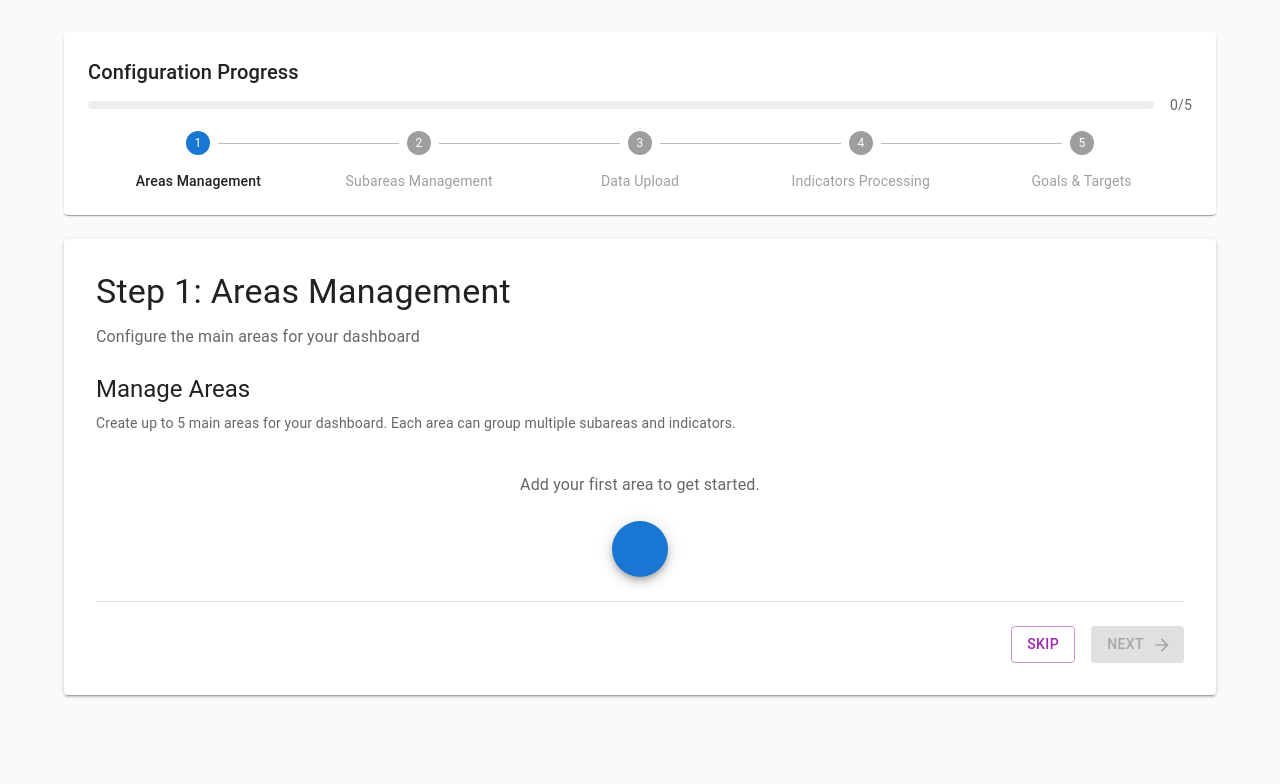
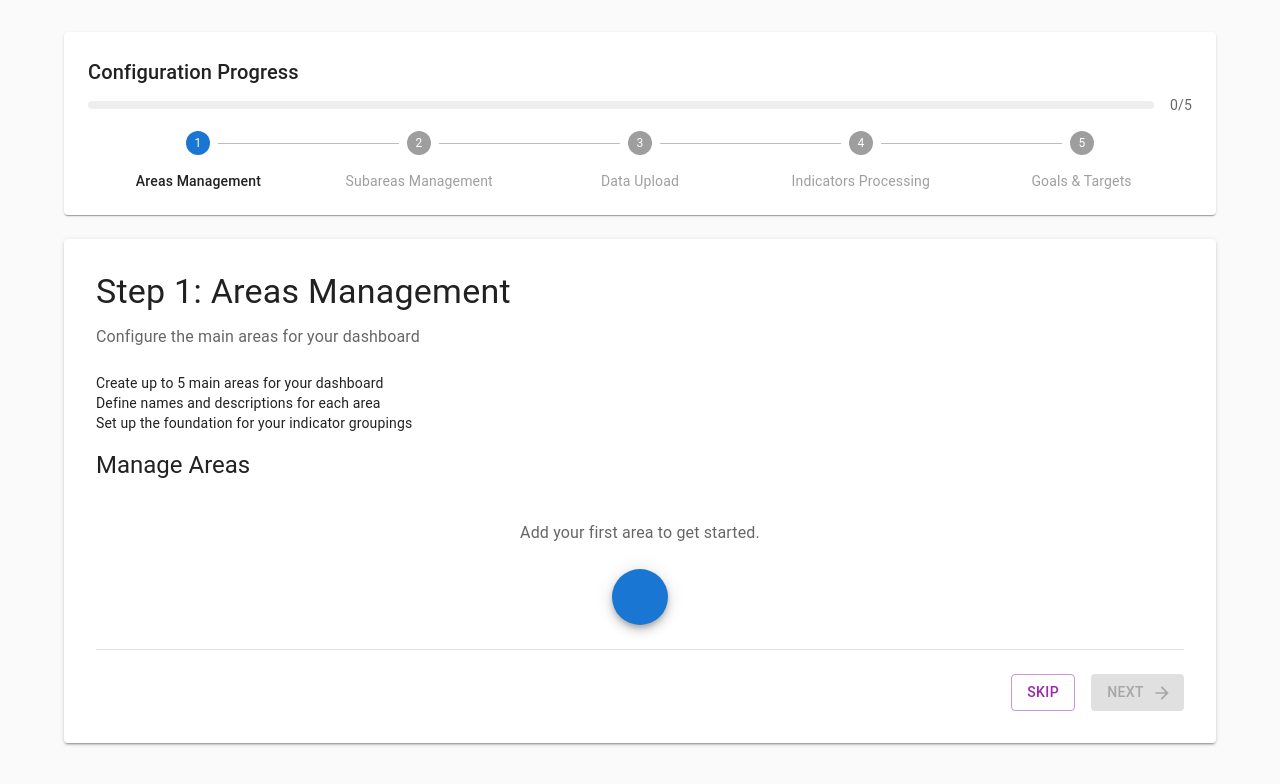
Before and after one commit to irfankacapor/rti-dashboard, a Next.js app in the folder frontend/: page /en/wizard in a window 1280 px wide. Shown: the top 784 px of the page. Built offline with nearby package versions, Linux system fonts and the light colour scheme; some icons are missing.

Commit message:
[#17 - frontend] fix: remove test checking for placeholder test in step 1

```diff
--- a/frontend/src/components/wizard/AreasStep.tsx
+++ b/frontend/src/components/wizard/AreasStep.tsx
@@ -120,11 +120,22 @@ export const AreasStep: React.FC = () => {
 
   return (
     <Box>
+      {/* Step content list as described in the tests */}
+      <Box mb={2}>
+        <ul>
+          <li>
+            <Typography variant="body2">Create up to 5 main areas for your dashboard</Typography>
+          </li>
+          <li>
+            <Typography variant="body2">Define names and descriptions for each area</Typography>
+          </li>
+          <li>
+            <Typography variant="body2">Set up the foundation for your indicator groupings</Typography>
+          </li>
+        </ul>
+      </Box>
       <Typography variant="h5" gutterBottom>
         Manage Areas
-      </Typography>
-      <Typography variant="body2" color="text.secondary" gutterBottom>
-        Create up to 5 main areas for your dashboard. Each area can group multiple subareas and indicators.
       </Typography>
       {showLimitWarning && (
         <Alert severity={userAreas.length === MAX_AREAS ? 'error' : 'warning'} sx={{ mb: 2 }} icon={<WarningAmberIcon />}>
```
Also changed, not shown: 1 other file (tests, documents, lock files or other folders).
